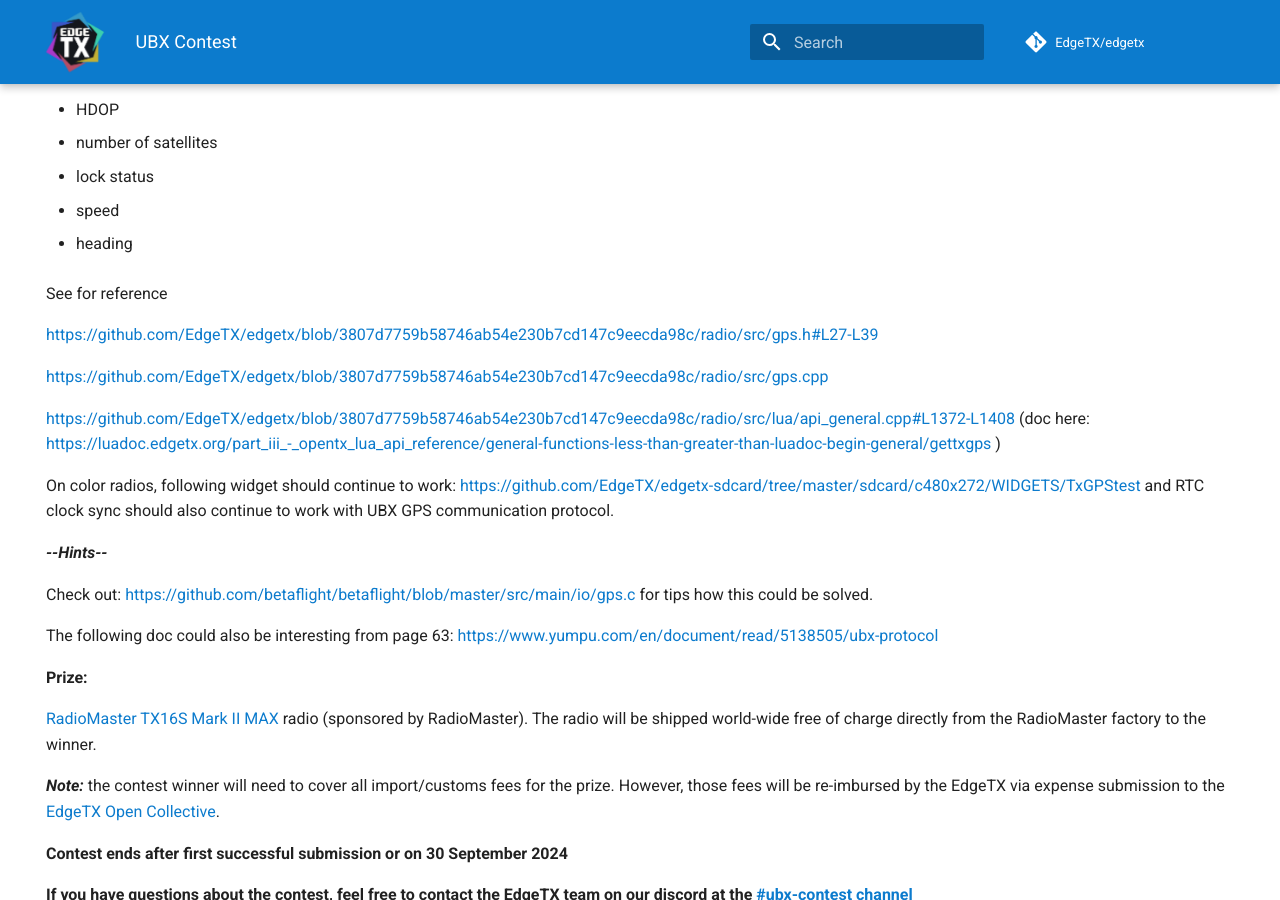
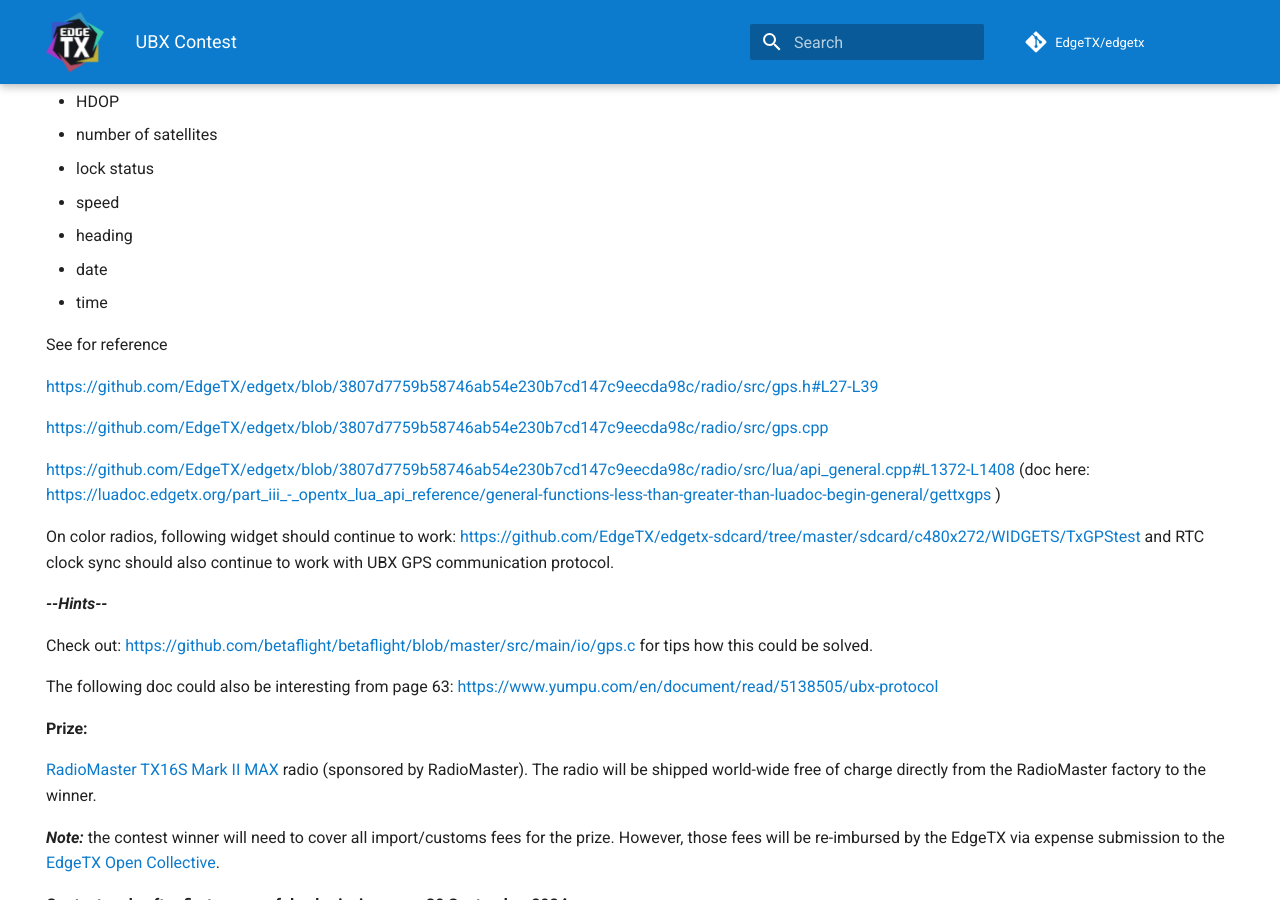
Before and after one commit to EdgeTX/edgetx.github.io, an MkDocs documentation site: the page built from docs/contest_ubx.md, in a window 1280 px wide and 900 px high, scrolled down 1226 px. Built offline with MkDocs 1.6.1 and Material for MkDocs 9.7.7, drawn with Linux system fonts in a browser that asks for light colours; comment, search, counter and statistics services are not loaded.

Commit message:
Update contest_ubx.md

```diff
--- a/docs/contest_ubx.md
+++ b/docs/contest_ubx.md
@@ -19,20 +19,15 @@ Be the first developer to make a pull-request (PR) against EdgeTX main GitHub re
 The solution should minimally parse from UBX all in EdgeTX currently supported fields that are parsed from NMEA, such as:
 
 * latitude
-
 * longitude
-
 * altitude
-
 * HDOP
-
 * number of satellites
-
 * lock status
-
 * speed
-
 * heading
+* date
+* time
 
 See for reference
 
```
